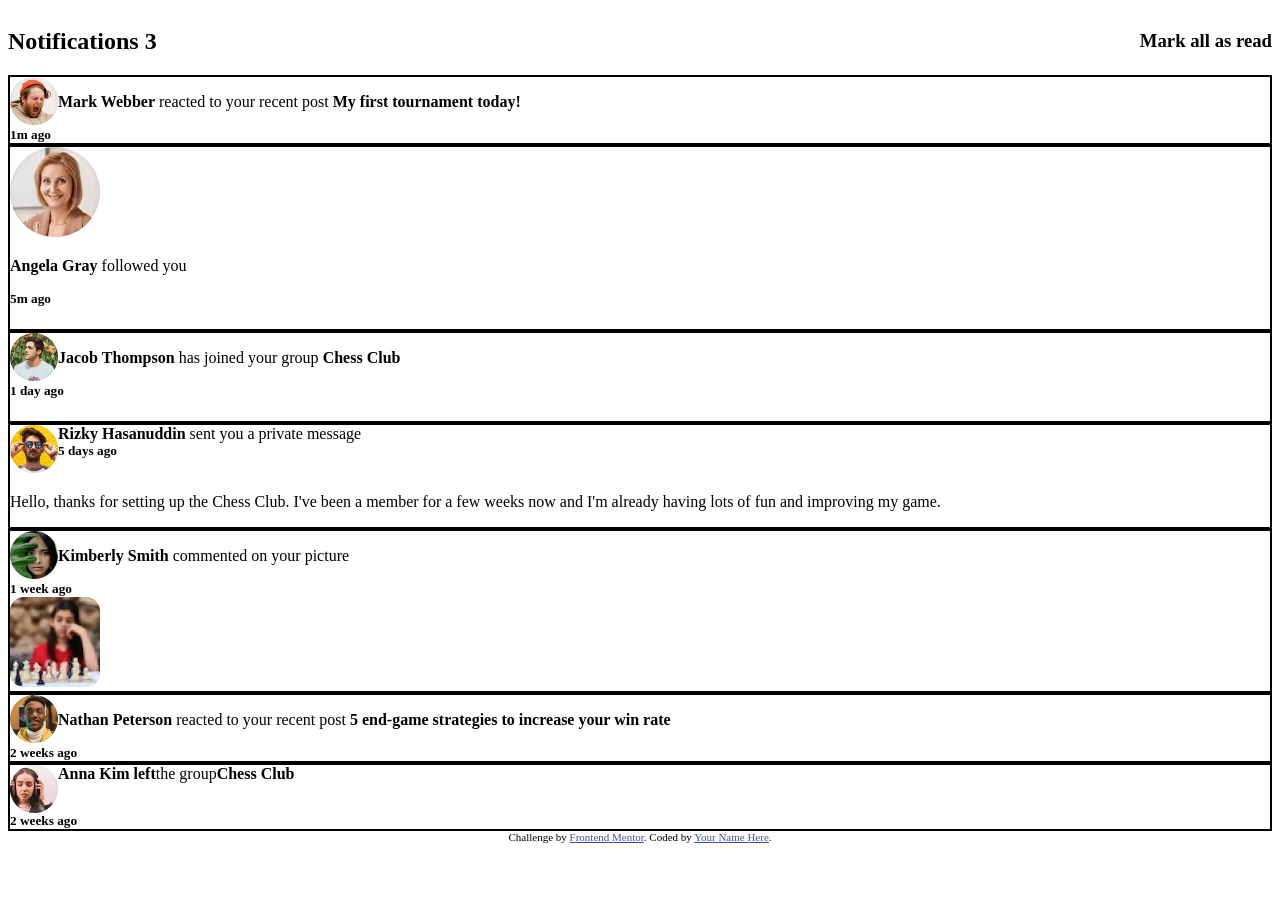
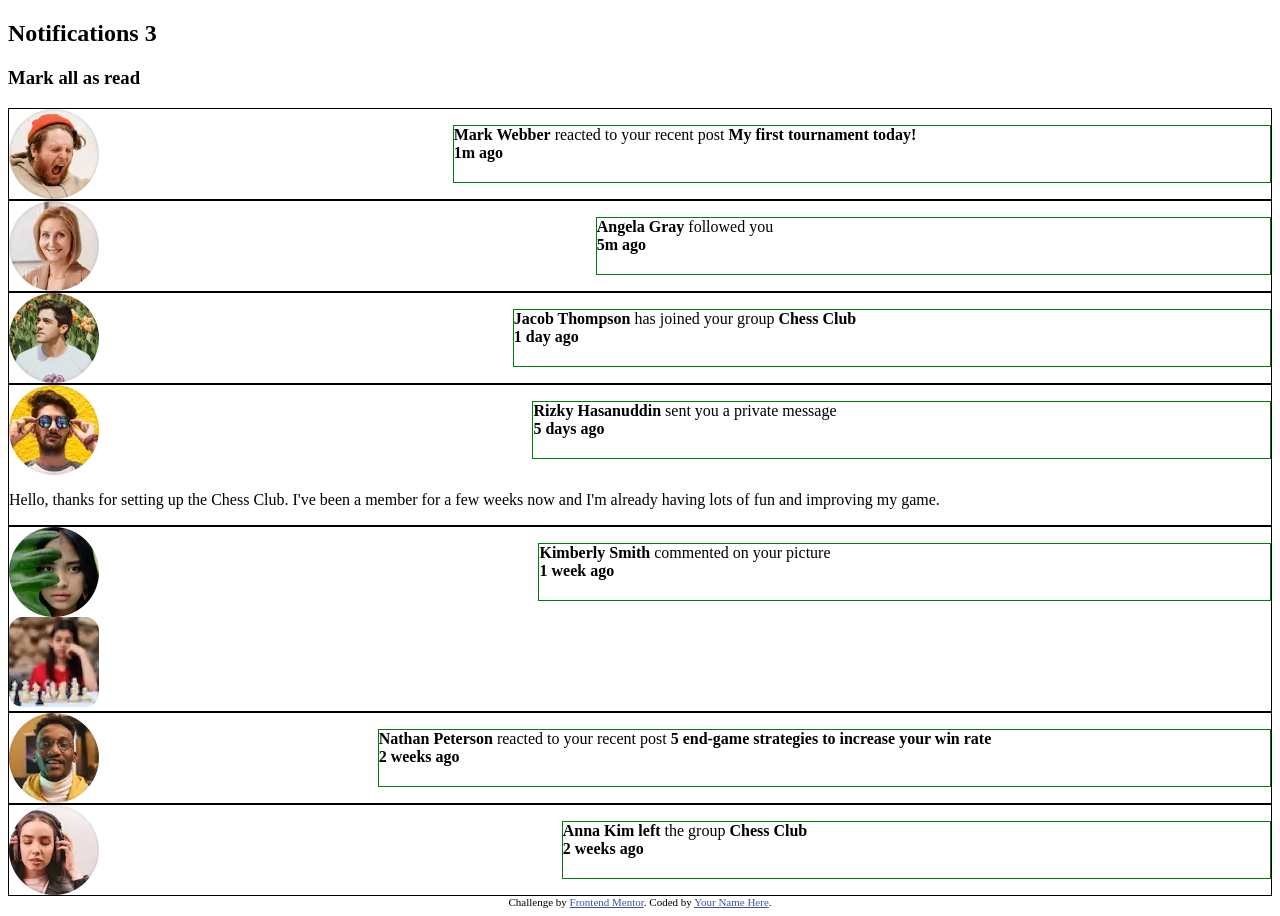
Before and after one commit to Govin-R/notification-fmentor, a plain HTML site: page index.html in a window 1280 px wide. Before the commit the page ends 851 px from the top, so only its background shows below. Drawn offline with Linux system fonts and the light colour scheme.

Commit message:
alignment

```diff
--- a/index.html
+++ b/index.html
@@ -23,39 +23,35 @@
 			<h3>
 				Mark all as read</h3>
 		</div>
+
 	<section id="listed">
+
 		<div class="notification">
 			<section class="oneline">
 			<img src="./assets/images/avatar-mark-webber.webp" alt="mark_webber"/>
-			<p><b>Mark Webber</b> reacted to your recent post <b>My first tournament today!</b></p></section>
-			<h5 class="time">1m ago</h5>
+			<p><b>Mark Webber</b> reacted to your recent post <b>My first tournament today!</b>
+			<b class="time">1m ago</b></p></section>
 		</div>
 
 	<div class="notification">
-		<section class="online">
+		<section class="oneline">
 				<img src="./assets/images/avatar-angela-gray.webp" alt="Angela"/>
-				<p>	<b>Angela Gray</b> followed you</p>
-		</section>
-		<h5 class="time">5m ago<h5>
+				<p>	<b>Angela Gray</b> followed you	<b class="time">5m ago</b></p>	</section>
 	</div>
 
 	<div class='notification'>
 		<section class="oneline">
 		<img src="./assets/images/avatar-jacob-thompson.webp" alt="jacob"/>
-		<p><b>Jacob Thompson</b> has joined your group <b>Chess Club</b></p></section>
-		<h5 class="time">1 day ago<h5>
+		<p><b>Jacob Thompson</b> has joined your group <b>Chess Club</b>		<b class="time">1 day ago</b></p></section>
 	</div>
 
+
 	<div class="notification">
-
 		<section class="oneline">
-			<a href="./assets/images/avatar-rizky-hasanuddin.webp"><img src="./assets/images/avatar-rizky-hasanuddin.webp" alt="rizky"/></a>
-			<p class="sub">
-			<section class="o1">
-			<section class="info">
-			<b>Rizky Hasanuddin</b> sent you a private message
-			</section>
-			<h5 class="time"> 5 days ago</h5></section>
+			<img src="./assets/images/avatar-rizky-hasanuddin.webp" alt="rizky"/>
+			<p>
+					<b>Rizky Hasanuddin</b> sent you a private message
+			<b class="time"> 5 days ago</b></p>
 		</section>
 
 	<section id='multiline'>
@@ -68,9 +64,8 @@
 	<div class="notification">
 		<section class="oneline">
 			<img src="./assets/images/avatar-kimberly-smith.webp" alt="kimberly"/>
-		<p>
-		<b>Kimberly Smith</b> commented on your picture</p></section>
-			<h5 class="time">	1 week ago</h5>
+		<p><b>Kimberly Smith</b> commented on your picture
+			<b class="time">	1 week ago</b></p></section>
 		<section class="multiImage">
 				<img src="./assets/images/image-chess.webp" alt="chess"/>
 		</section>
@@ -79,15 +74,16 @@
 	<div class="notification">
 		<section class="oneline">
 		<img src="./assets/images/avatar-nathan-peterson.webp" alt="nathan"/>
-		<p><b>Nathan Peterson</b> reacted to your recent post <b>5 end-game strategies to increase your win rate</b></p></section>
-		<h5 class="time">2 weeks ago</h5>
+		<p><b>Nathan Peterson</b> reacted to your recent post <b>5 end-game strategies to increase your win rate</b>
+		<b class="time">2 weeks ago</b></p></section>
 	</div>
 
 	<div class='notification'>
 		<section class="oneline">
 			<img src="./assets/images/avatar-anna-kim.webp" alt="anna"/>
-			<b>Anna Kim left</b> the group <b>Chess Club</b></section>
-		<h5 class="time">	2 weeks ago</h5>
+			<p>
+			<b>Anna Kim left</b> the group <b>Chess Club</b>
+			<b class="time">	2 weeks ago</b></p></section>
 	</div>
 	</section>
 	</main>
--- a/styles.scss
+++ b/styles.scss
@@ -1,38 +1,22 @@
-#container{
-	display:flex;
-	flex-direction:column;
-}
-#top{
-	display:flex;
-	flex-direction:row;
-	justify-content:space-between;
-	align-items:center;
-}
-
 #listed{
 	display:flex;
 	flex-direction:column;
 }
+.notification{
+	//display:grid;
+	//grid-template-columns:auto auto;
+	border:0.5px solid black;
 
+}
 .oneline{
-	display:flex;
-	flex-direction:row;
+	display:grid;
+	grid-template-columns:auto auto;
+	p{
+	border:0.5px solid green;
 
-
-	 img{
-		height:3rem;
 	}
 
 }
-
-.notification{
-	border:2px solid black;
+.time{
+	display:block;
 }
-
-.time{
-		padding:0;
-		margin:0;
-		border:0;
-		width:max-content;
-		display:block;
-}
```
Also changed, not shown: styles.css, 1 other file.
